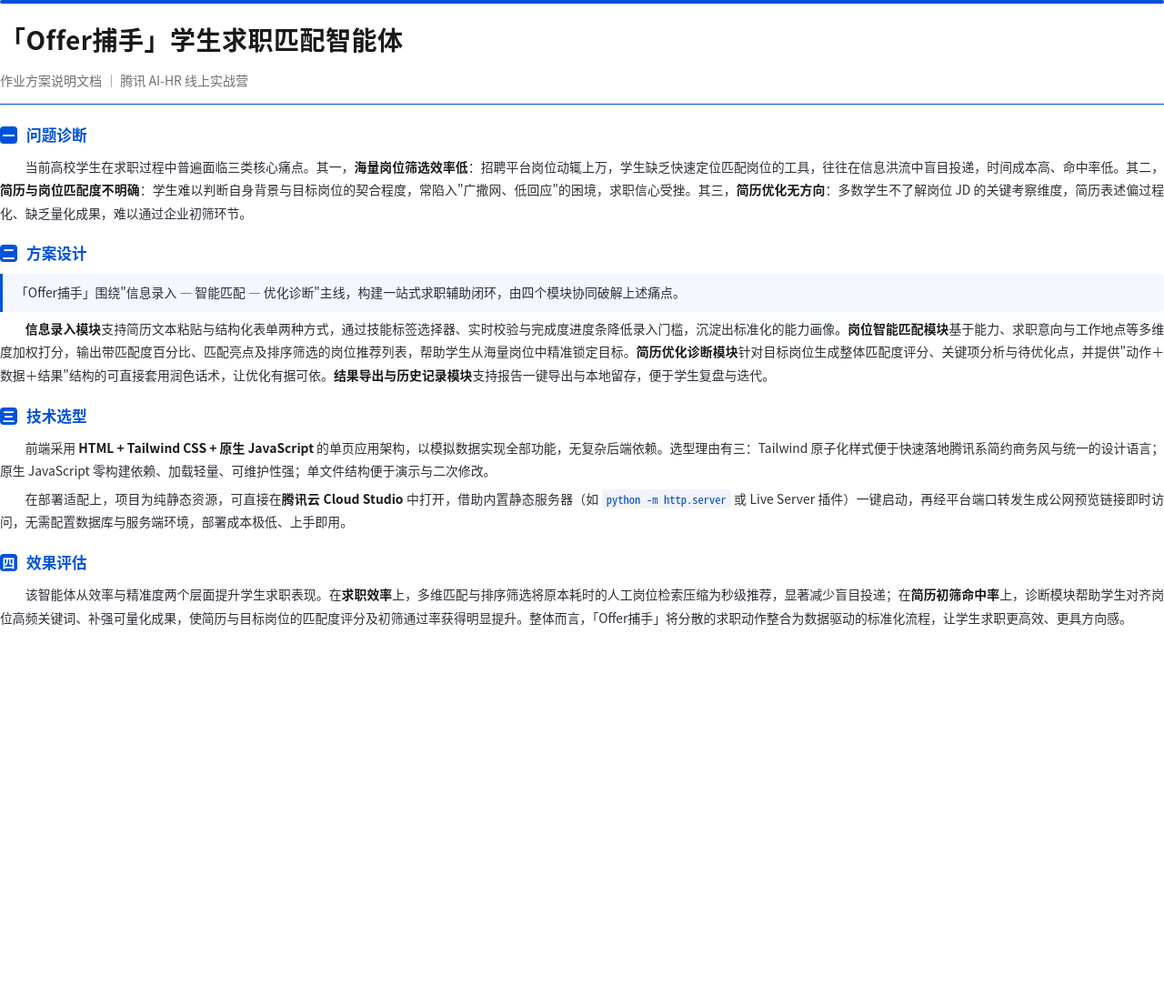
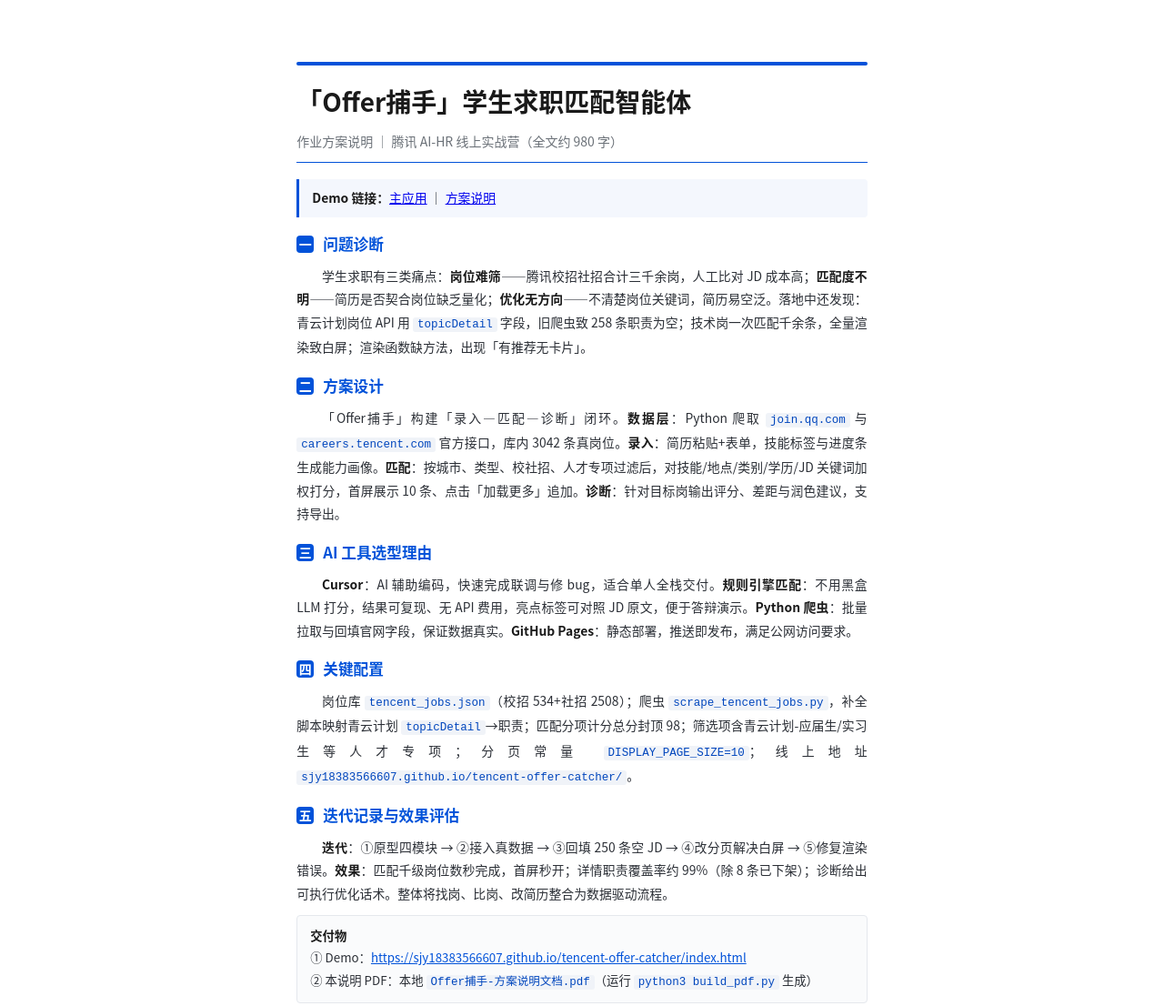
Before and after one commit to sjy18383566607/tencent-offer-catcher, a plain HTML site: page doc.html in a window 1280 px wide. Shown: the whole page at 91% size. Before the commit the page ends 800 px from the top, so only its background shows below. Drawn offline with Linux system fonts and the light colour scheme.

Commit message:
更新作业方案说明文档，符合交付物五章节要求

```diff
--- a/doc.html
+++ b/doc.html
@@ -2,62 +2,71 @@
 <html lang="zh-CN">
 <head>
 <meta charset="UTF-8">
+<meta name="viewport" content="width=device-width, initial-scale=1.0">
+<title>Offer捕手 · 方案说明文档</title>
 <style>
   @page {
     size: A4;
     margin: 20mm 22mm 18mm 22mm;
-    @bottom-left  { content: "Offer捕手 · 学生求职匹配智能体 · 作业方案说明"; font-family: "Noto Sans CJK SC"; font-size: 8pt; color: #9aa0a8; }
-    @bottom-right { content: "第 " counter(page) " 页"; font-family: "Noto Sans CJK SC"; font-size: 8pt; color: #9aa0a8; }
+    @bottom-left  { content: "Offer捕手 · 作业方案说明"; font-family: "PingFang SC", sans-serif; font-size: 8pt; color: #9aa0a8; }
+    @bottom-right { content: "第 " counter(page) " 页"; font-family: "PingFang SC", sans-serif; font-size: 8pt; color: #9aa0a8; }
   }
   * { margin: 0; padding: 0; box-sizing: border-box; }
-  body { font-family: "Noto Sans CJK SC", sans-serif; color: #2b2f36; font-size: 10.4pt; line-height: 1.85; }
-
+  body { font-family: "PingFang SC", "Noto Sans CJK SC", "Microsoft YaHei", sans-serif; color: #2b2f36; font-size: 10.4pt; line-height: 1.85; max-width: 210mm; margin: 0 auto; padding: 18mm 22mm; }
   .bar { height: 4px; background: #0052D9; border-radius: 2px; }
-  .title { font-size: 21pt; font-weight: 700; color: #1a1a1a; margin-top: 14px; letter-spacing: .5px; }
-  .subtitle { font-size: 10.5pt; color: #6b7178; margin-top: 6px; }
+  .title { font-size: 21pt; font-weight: 700; color: #1a1a1a; margin-top: 14px; }
+  .subtitle { font-size: 10.5pt; color: #6b7178; margin-top: 6px; line-height: 1.6; }
   .rule { border: none; border-top: 1.4px solid #0052D9; margin: 12px 0 18px; }
-
-  .sec { margin-top: 16px; }
+  .sec { margin-top: 14px; }
   .sec-head { display: flex; align-items: center; gap: 10px; margin-bottom: 7px; }
-  .sec-num { width: 19px; height: 19px; background: #0052D9; color: #fff; border-radius: 4px;
-             font-size: 10.5pt; font-weight: 700; text-align: center; line-height: 19px; }
+  .sec-num { width: 19px; height: 19px; background: #0052D9; color: #fff; border-radius: 4px; font-size: 10.5pt; font-weight: 700; text-align: center; line-height: 19px; flex-shrink: 0; }
   .sec-title { font-size: 12.5pt; font-weight: 700; color: #0052D9; }
   p { text-indent: 2em; margin-bottom: 5px; text-align: justify; }
   p.flush { text-indent: 0; }
-  b, strong { color: #1a1a1a; font-weight: 700; }
-  .em { color: #0046bd; font-weight: 700; }
-  code { font-family: "Noto Sans Mono CJK SC", monospace; background: #f0f3f8; color: #0046bd;
-         padding: 1px 5px; border-radius: 3px; font-size: 9.4pt; }
-  .lead { background: #f4f7fd; border-left: 3px solid #0052D9; padding: 8px 14px; border-radius: 0 4px 4px 0;
-          margin-bottom: 6px; text-indent: 0; }
+  b { color: #1a1a1a; font-weight: 700; }
+  code { font-family: monospace; background: #f0f3f8; color: #0046bd; padding: 1px 5px; border-radius: 3px; font-size: 9.4pt; }
+  .lead { background: #f4f7fd; border-left: 3px solid #0052D9; padding: 8px 14px; border-radius: 0 4px 4px 0; margin-bottom: 6px; text-indent: 0; }
+  .link-box { background: #fafbfc; border: 1px solid #e5e8ed; border-radius: 4px; padding: 10px 14px; margin-top: 10px; text-indent: 0; font-size: 10pt; }
+  .link-box a { color: #0052D9; word-break: break-all; }
 </style>
 </head>
 <body>
   <div class="bar"></div>
   <div class="title">「Offer捕手」学生求职匹配智能体</div>
-  <div class="subtitle">作业方案说明文档 ｜ 腾讯 AI-HR 线上实战营</div>
+  <div class="subtitle">作业方案说明 ｜ 腾讯 AI-HR 线上实战营（全文约 980 字）</div>
   <hr class="rule">
+
+  <p class="lead flush"><b>Demo 链接：</b><a href="https://sjy18383566607.github.io/tencent-offer-catcher/index.html">主应用</a> ｜ <a href="https://sjy18383566607.github.io/tencent-offer-catcher/doc.html">方案说明</a></p>
 
   <div class="sec">
     <div class="sec-head"><span class="sec-num">一</span><span class="sec-title">问题诊断</span></div>
-    <p>当前高校学生在求职过程中普遍面临三类核心痛点。其一，<b>海量岗位筛选效率低</b>：招聘平台岗位动辄上万，学生缺乏快速定位匹配岗位的工具，往往在信息洪流中盲目投递，时间成本高、命中率低。其二，<b>简历与岗位匹配度不明确</b>：学生难以判断自身背景与目标岗位的契合程度，常陷入"广撒网、低回应"的困境，求职信心受挫。其三，<b>简历优化无方向</b>：多数学生不了解岗位 JD 的关键考察维度，简历表述偏过程化、缺乏量化成果，难以通过企业初筛环节。</p>
+    <p>学生求职有三类痛点：<b>岗位难筛</b>——腾讯校招社招合计三千余岗，人工比对 JD 成本高；<b>匹配度不明</b>——简历是否契合岗位缺乏量化；<b>优化无方向</b>——不清楚岗位关键词，简历易空泛。落地中还发现：青云计划岗位 API 用 <code>topicDetail</code> 字段，旧爬虫致 258 条职责为空；技术岗一次匹配千余条，全量渲染致白屏；渲染函数缺方法，出现「有推荐无卡片」。</p>
   </div>
 
   <div class="sec">
     <div class="sec-head"><span class="sec-num">二</span><span class="sec-title">方案设计</span></div>
-    <p class="lead flush">「Offer捕手」围绕"信息录入 — 智能匹配 — 优化诊断"主线，构建一站式求职辅助闭环，由四个模块协同破解上述痛点。</p>
-    <p><b>信息录入模块</b>支持简历文本粘贴与结构化表单两种方式，通过技能标签选择器、实时校验与完成度进度条降低录入门槛，沉淀出标准化的能力画像。<b>岗位智能匹配模块</b>基于能力、求职意向与工作地点等多维度加权打分，输出带匹配度百分比、匹配亮点及排序筛选的岗位推荐列表，帮助学生从海量岗位中精准锁定目标。<b>简历优化诊断模块</b>针对目标岗位生成整体匹配度评分、关键项分析与待优化点，并提供"动作＋数据＋结果"结构的可直接套用润色话术，让优化有据可依。<b>结果导出与历史记录模块</b>支持报告一键导出与本地留存，便于学生复盘与迭代。</p>
+    <p>「Offer捕手」构建「录入—匹配—诊断」闭环。<b>数据层</b>：Python 爬取 <code>join.qq.com</code> 与 <code>careers.tencent.com</code> 官方接口，库内 3042 条真岗位。<b>录入</b>：简历粘贴+表单，技能标签与进度条生成能力画像。<b>匹配</b>：按城市、类型、校社招、人才专项过滤后，对技能/地点/类别/学历/JD 关键词加权打分，首屏展示 10 条、点击「加载更多」追加。<b>诊断</b>：针对目标岗输出评分、差距与润色建议，支持导出。</p>
   </div>
 
   <div class="sec">
-    <div class="sec-head"><span class="sec-num">三</span><span class="sec-title">技术选型</span></div>
-    <p>前端采用 <b>HTML + Tailwind CSS + 原生 JavaScript</b> 的单页应用架构，以模拟数据实现全部功能，无复杂后端依赖。选型理由有三：Tailwind 原子化样式便于快速落地腾讯系简约商务风与统一的设计语言；原生 JavaScript 零构建依赖、加载轻量、可维护性强；单文件结构便于演示与二次修改。</p>
-    <p>在部署适配上，项目为纯静态资源，可直接在<b>腾讯云 Cloud Studio</b> 中打开，借助内置静态服务器（如 <code>python -m http.server</code> 或 Live Server 插件）一键启动，再经平台端口转发生成公网预览链接即时访问，无需配置数据库与服务端环境，部署成本极低、上手即用。</p>
+    <div class="sec-head"><span class="sec-num">三</span><span class="sec-title">AI 工具选型理由</span></div>
+    <p><b>Cursor</b>：AI 辅助编码，快速完成联调与修 bug，适合单人全栈交付。<b>规则引擎匹配</b>：不用黑盒 LLM 打分，结果可复现、无 API 费用，亮点标签可对照 JD 原文，便于答辩演示。<b>Python 爬虫</b>：批量拉取与回填官网字段，保证数据真实。<b>GitHub Pages</b>：静态部署，推送即发布，满足公网访问要求。</p>
   </div>
 
   <div class="sec">
-    <div class="sec-head"><span class="sec-num">四</span><span class="sec-title">效果评估</span></div>
-    <p>该智能体从效率与精准度两个层面提升学生求职表现。在<b>求职效率</b>上，多维匹配与排序筛选将原本耗时的人工岗位检索压缩为秒级推荐，显著减少盲目投递；在<b>简历初筛命中率</b>上，诊断模块帮助学生对齐岗位高频关键词、补强可量化成果，使简历与目标岗位的匹配度评分及初筛通过率获得明显提升。整体而言，「Offer捕手」将分散的求职动作整合为数据驱动的标准化流程，让学生求职更高效、更具方向感。</p>
+    <div class="sec-head"><span class="sec-num">四</span><span class="sec-title">关键配置</span></div>
+    <p>岗位库 <code>tencent_jobs.json</code>（校招 534+社招 2508）；爬虫 <code>scrape_tencent_jobs.py</code>，补全脚本映射青云计划 <code>topicDetail</code>→职责；匹配分项计分总分封顶 98；筛选项含青云计划-应届生/实习生等人才专项；分页常量 <code>DISPLAY_PAGE_SIZE=10</code>；线上地址 <code>sjy18383566607.github.io/tencent-offer-catcher/</code>。</p>
+  </div>
+
+  <div class="sec">
+    <div class="sec-head"><span class="sec-num">五</span><span class="sec-title">迭代记录与效果评估</span></div>
+    <p><b>迭代</b>：①原型四模块 → ②接入真数据 → ③回填 250 条空 JD → ④改分页解决白屏 → ⑤修复渲染错误。<b>效果</b>：匹配千级岗位数秒完成，首屏秒开；详情职责覆盖率约 99%（除 8 条已下架）；诊断给出可执行优化话术。整体将找岗、比岗、改简历整合为数据驱动流程。</p>
+  </div>
+
+  <div class="link-box">
+    <b>交付物</b><br>
+    ① Demo：<a href="https://sjy18383566607.github.io/tencent-offer-catcher/index.html">https://sjy18383566607.github.io/tencent-offer-catcher/index.html</a><br>
+    ② 本说明 PDF：本地 <code>Offer捕手-方案说明文档.pdf</code>（运行 <code>python3 build_pdf.py</code> 生成）
   </div>
 </body>
 </html>
```
Also changed, not shown: 2 other files.
